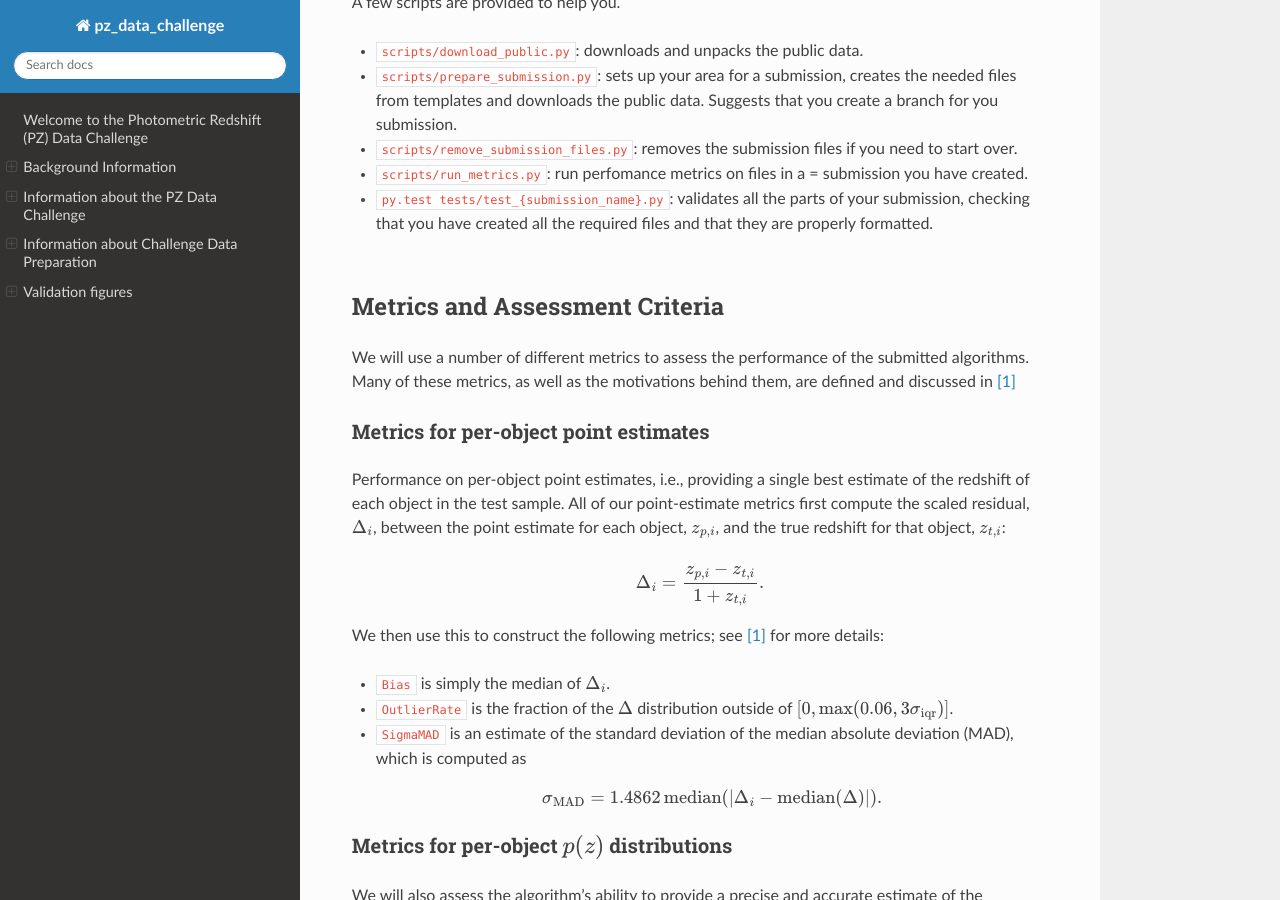
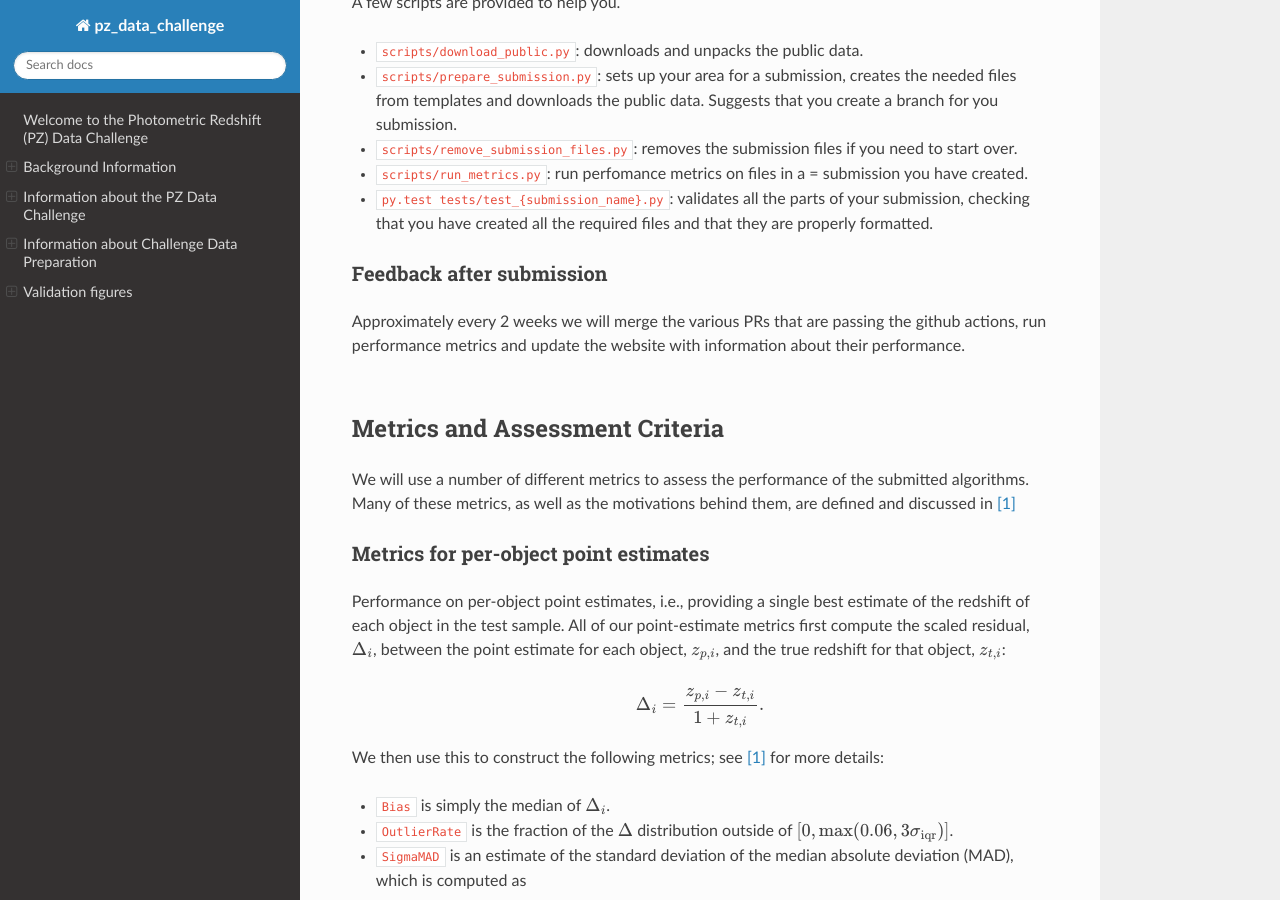
Before and after one commit to LSSTDESC/pz_data_challenge, a Sphinx documentation site: the page built from docs/index.rst, in a window 1280 px wide and 900 px high, scrolled down 11031 px. Built offline with Sphinx 7.4.7 and the Read the Docs theme 3.1.0, drawn with Linux system fonts in a browser that asks for light colours; the version number could not be read and is left out; some of the changed text lies outside the part shown.

Commit message:
upated docs

```diff
--- a/docs/index.rst
+++ b/docs/index.rst
@@ -214,6 +214,7 @@ Submission will take the form of pull request in the
 ``pz_data_challenge`` repository. Detailed instructions on how to submit
 an entry are provided in Sec. :ref:`5 <challenge_submissions>` of this
 document.
+
 
 .. _challenge_input_data:
 
@@ -582,6 +583,16 @@ A few scripts are provided to help you.
    of your submission, checking that you have created all the required
    files and that they are properly formatted.
 
+
+Feedback after submission
+-------------------------
+
+Approximately every 2 weeks we will merge the various PRs that are passing the
+github actions, run performance metrics and update the website with information
+about their performance.
+
+
+
 .. _metrics:
 
 Metrics and Assessment Criteria
```
Also changed, not shown: other parts of docs/index.rst (+2 -2 lines).
